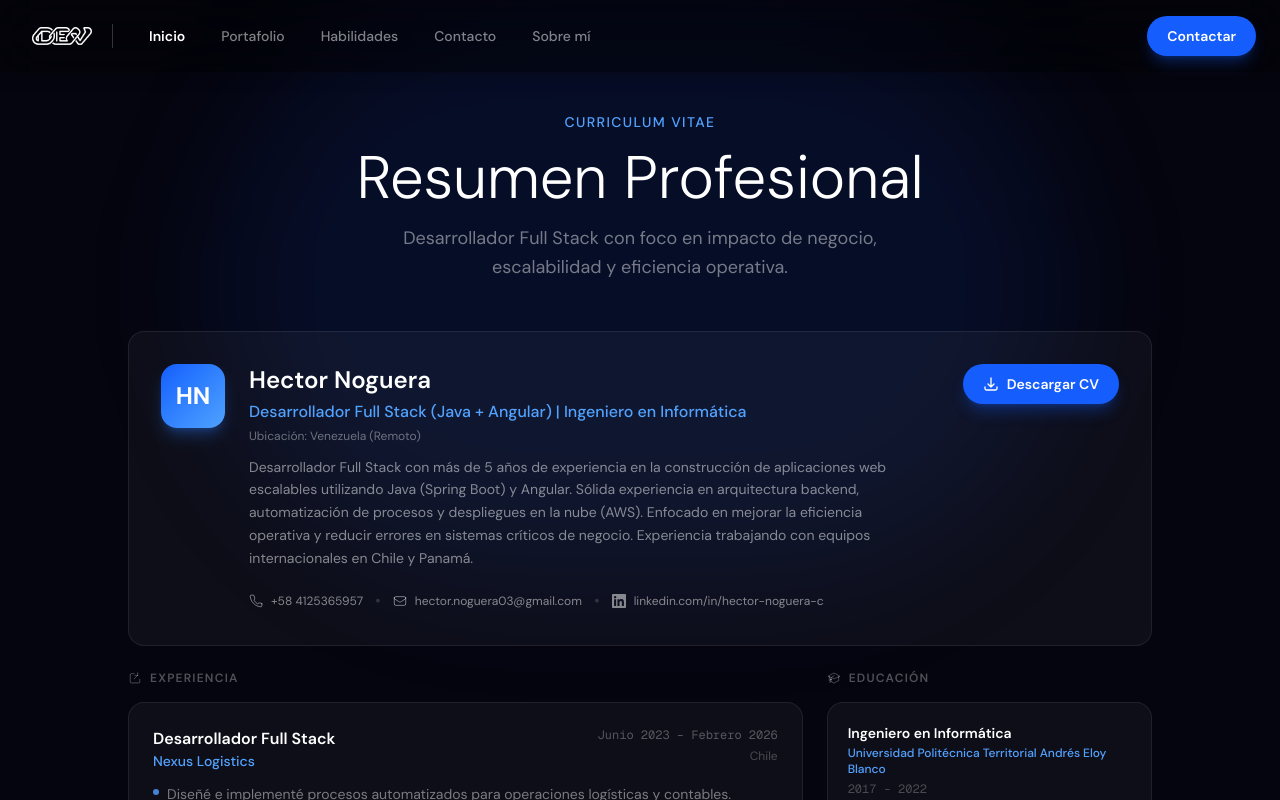
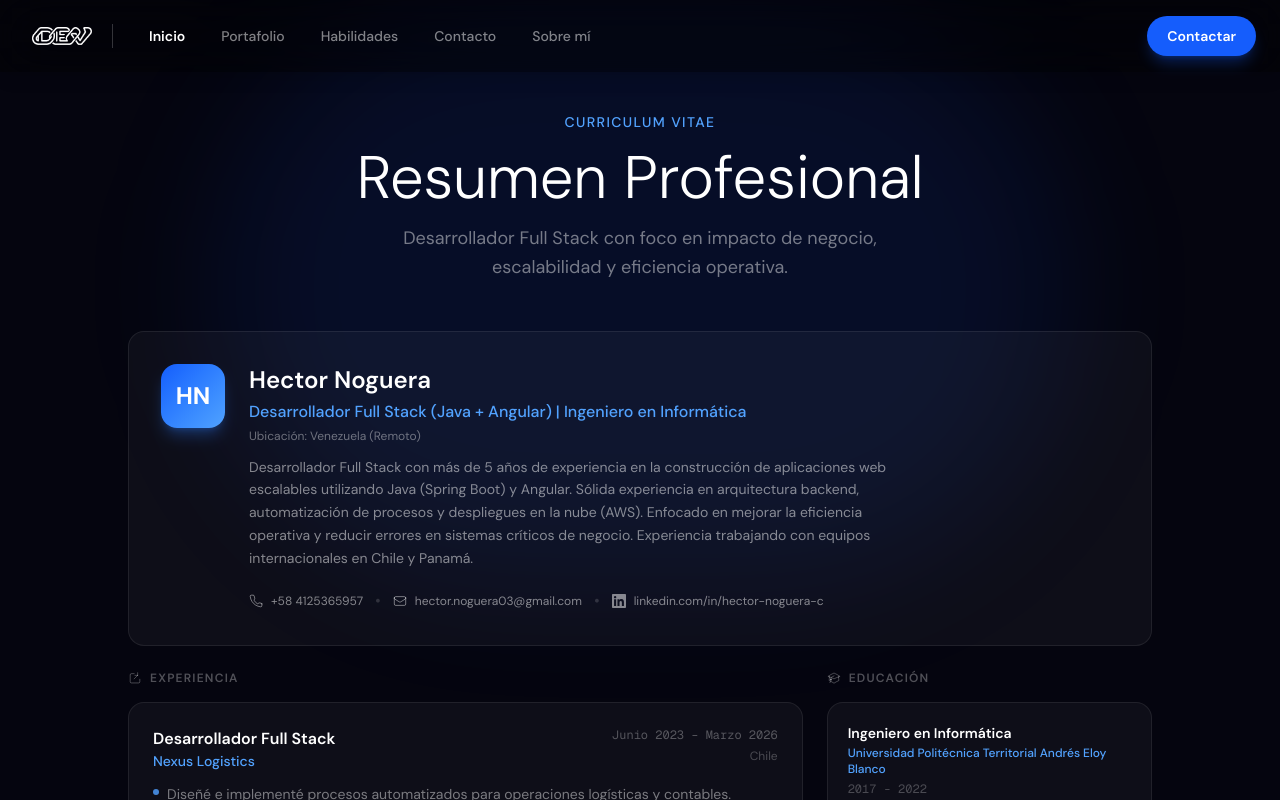
Before and after one commit to HectorDNC/portafolio, a Next.js app: page /resume in a window 1280 px wide. Shown: the top 800 px of the page. Built offline with nearby package versions, Linux system fonts and the light colour scheme.

Commit message:
fix: Corregir periodo de empleo en la experiencia laboral y ocultar botón de descarga

```diff
--- a/src/app/resume/page.tsx
+++ b/src/app/resume/page.tsx
@@ -6,7 +6,7 @@ const experience = [
   {
     role: "Desarrollador Full Stack",
     company: "Nexus Logistics",
-    period: "Junio 2023 – Febrero 2026",
+    period: "Junio 2023 – Marzo 2026",
     location: "Chile",
     highlights: [
       "Diseñé e implementé procesos automatizados para operaciones logísticas y contables.",
@@ -202,7 +202,7 @@ export default function ResumePage() {
             <a
               href="/CV-HectorNoguera.pdf"
               download
-              className="flex-shrink-0 flex items-center gap-2 bg-blue-600 hover:bg-blue-500 text-white text-sm font-semibold px-5 py-2.5 rounded-full transition-all duration-200 shadow-lg shadow-blue-600/30 whitespace-nowrap"
+              className="hidden flex-shrink-0 flex items-center gap-2 bg-blue-600 hover:bg-blue-500 text-white text-sm font-semibold px-5 py-2.5 rounded-full transition-all duration-200 shadow-lg shadow-blue-600/30 whitespace-nowrap"
             >
               <svg width="16" height="16" fill="none" viewBox="0 0 24 24" stroke="currentColor" strokeWidth={2}>
                 <path strokeLinecap="round" strokeLinejoin="round" d="M3 16.5v2.25A2.25 2.25 0 005.25 21h13.5A2.25 2.25 0 0021 18.75V16.5M16.5 12L12 16.5m0 0L7.5 12m4.5 4.5V3" />
```
